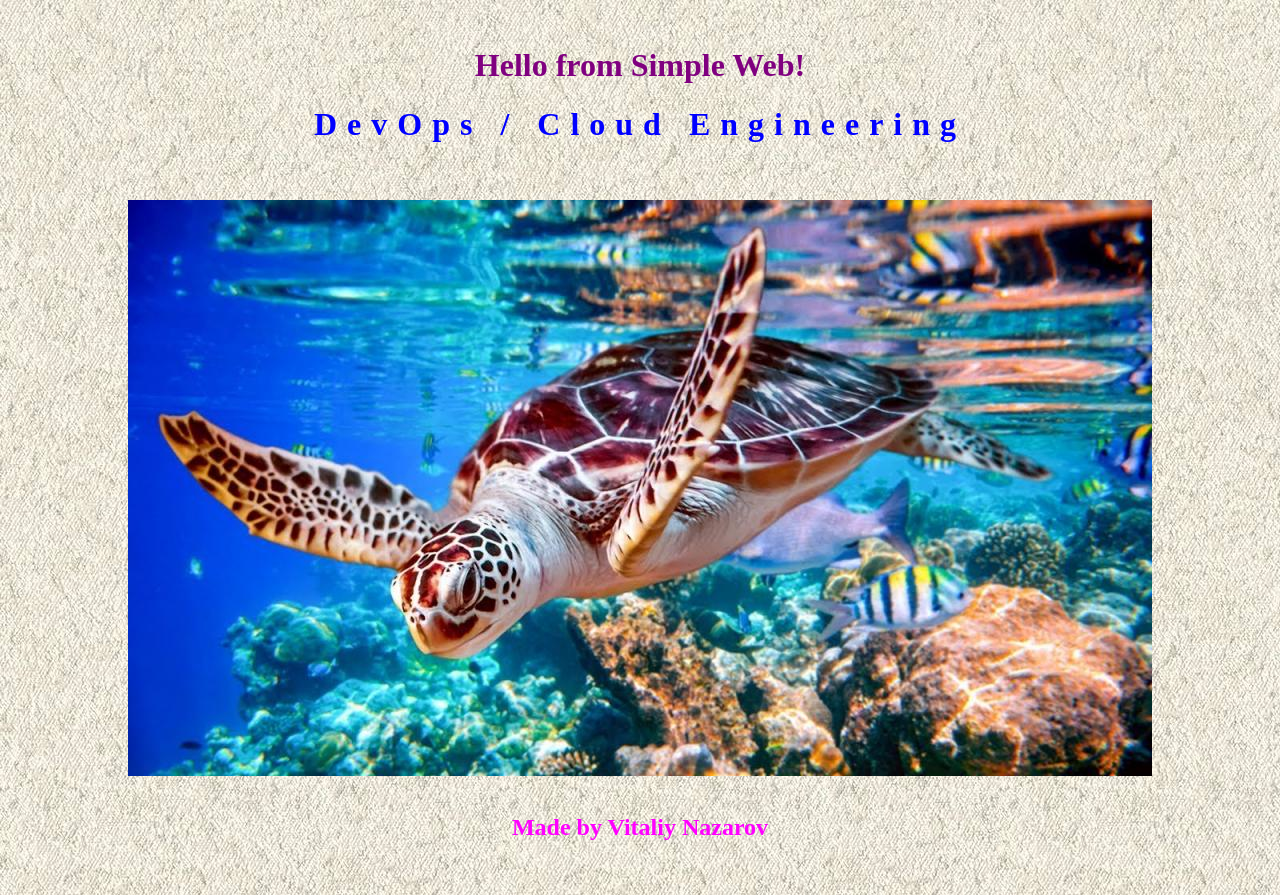
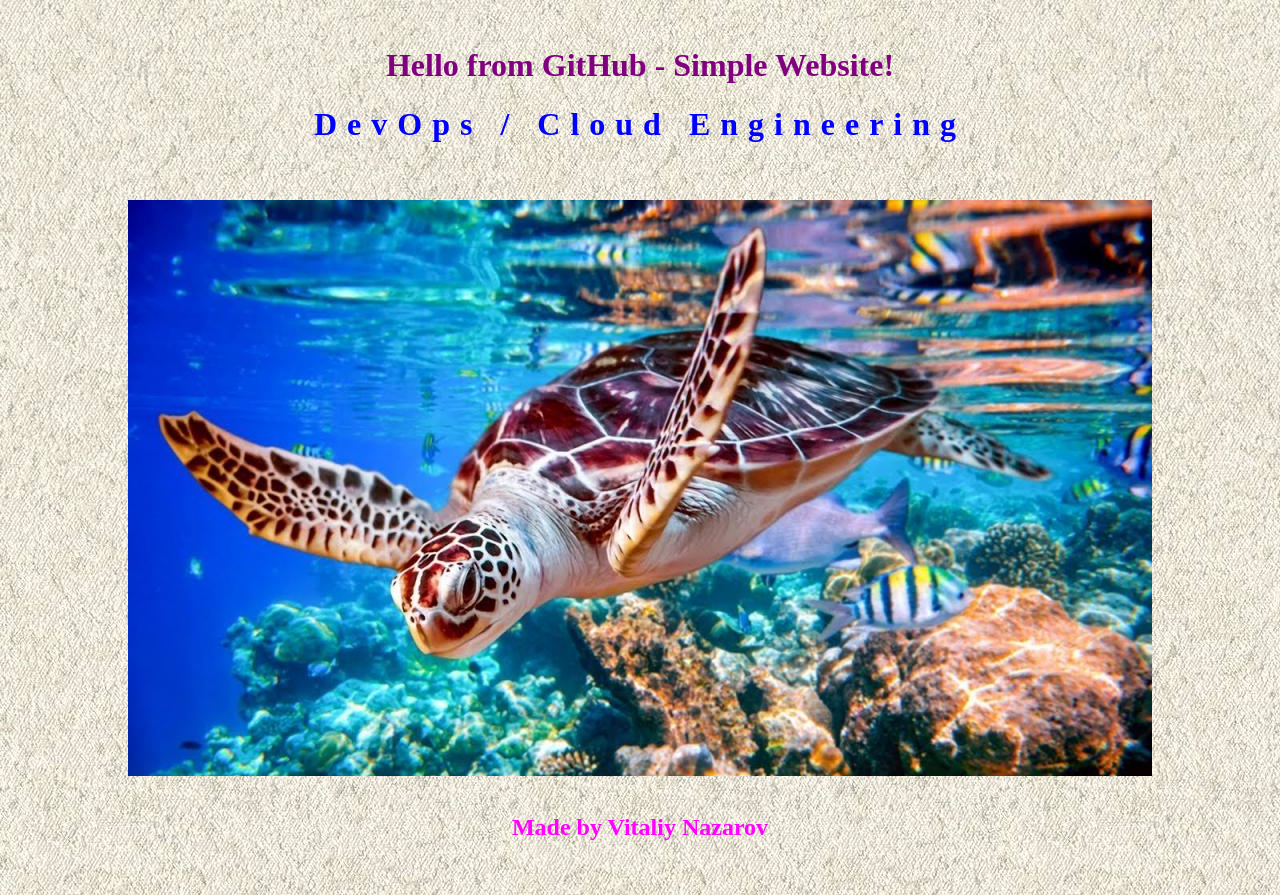
Before and after one commit to nva-it/simple-web, a plain HTML site: page index.html in a window 1280 px wide. Drawn offline with Linux system fonts and the light colour scheme.

Commit message:
Update index.html

```diff
--- a/index.html
+++ b/index.html
@@ -24,7 +24,7 @@ setTimeout('Elastic()',100)
 
 <CENTER>
 <br>
-<font color="purple"><h1>Hello from Simple Web!</h1>
+<font color="purple"><h1>Hello from GitHub - Simple Website!</h1>
 <font color="blue"><H1 ID="elastic" ALIGN="Center">DevOps / Cloud Engineering</H1>
 <br>
 <br>
```
